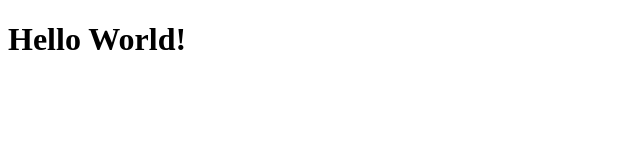
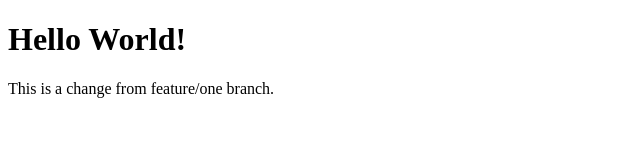
Before and after one commit to altuhov-as/base_git_stepik, a plain HTML site: page index.html in a window 1280 px wide. Shown: the whole page, without its empty margins (0-640 px from the left). Drawn offline with Linux system fonts and the light colour scheme.

Commit message:
Add content in feature/one branch

```diff
--- a/index.html
+++ b/index.html
@@ -7,5 +7,6 @@
    </head>
    <body>
        <h1>Hello World!</h1>
+       <p>This is a change from feature/one branch.</p>
    </body>
    </html>
```
